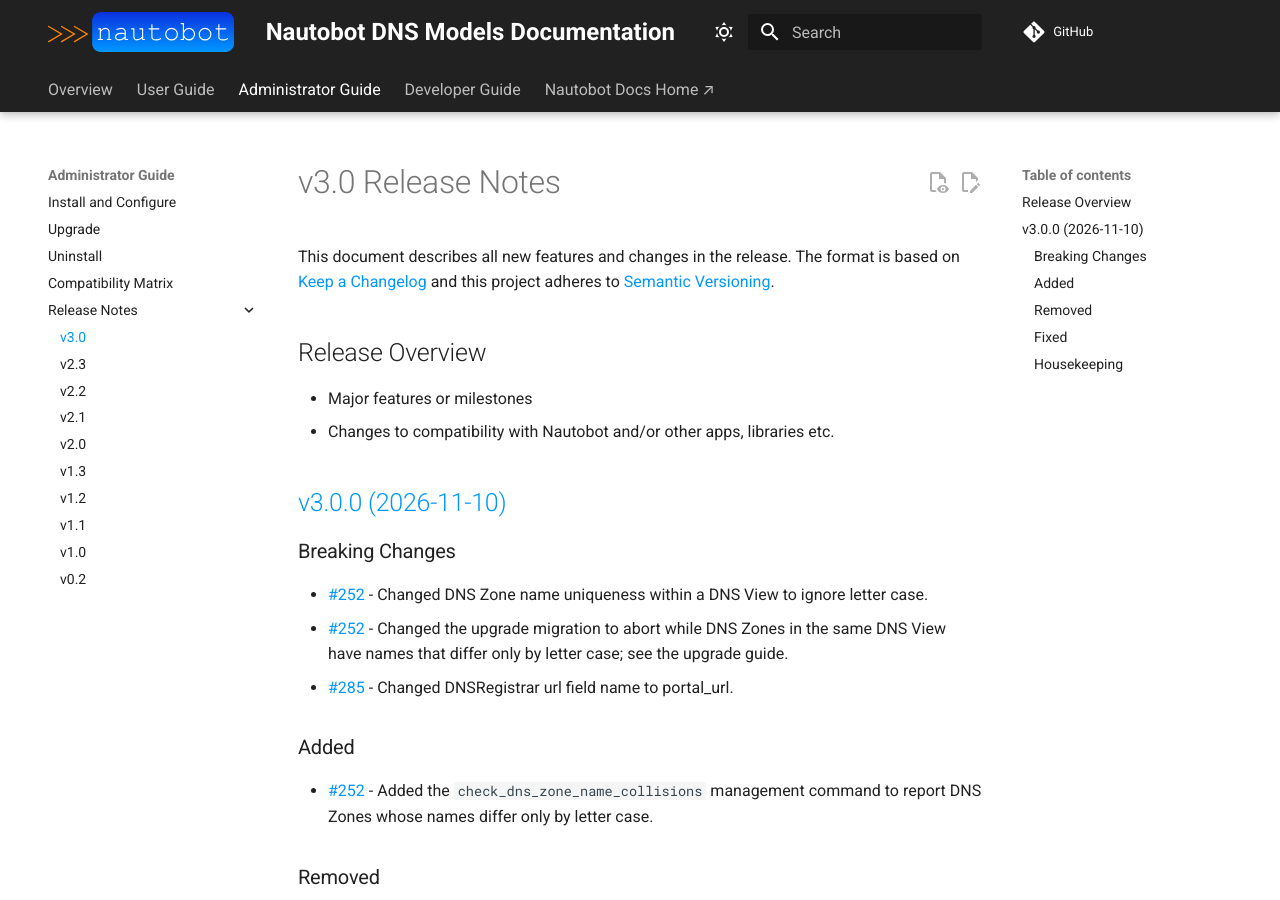
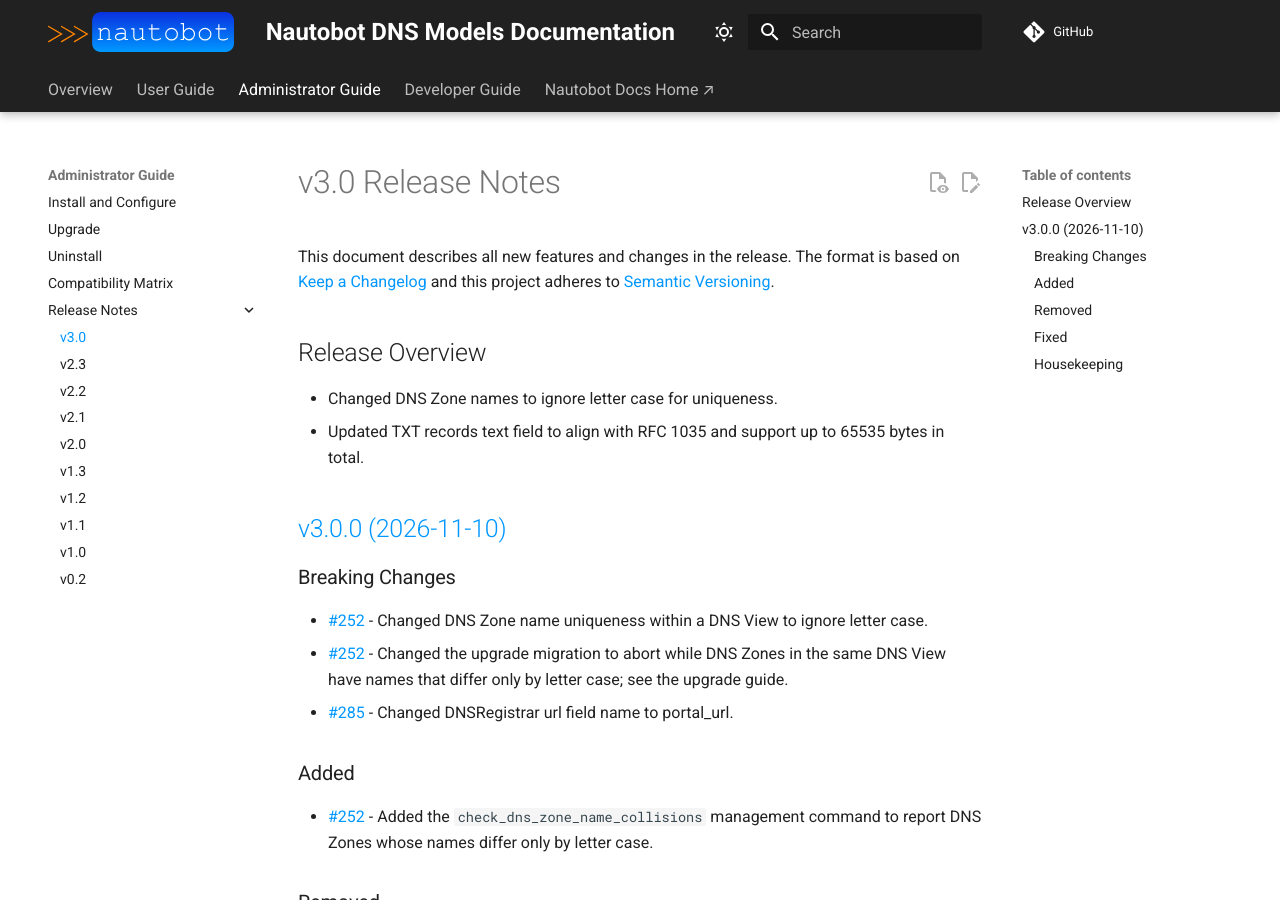
Before and after one commit to nautobot/nautobot-app-dns-models, an MkDocs documentation site: the page built from docs/admin/release_notes/version_3.0.md, in a window 1280 px wide and 900 px high. Built offline with MkDocs 1.6.1 and Material for MkDocs 9.7.7, drawn with Linux system fonts in a browser that asks for light colours; comment, search, counter and statistics services are not loaded.

Commit message:
Revise release notes for version 3.0
Updated release notes for version 3.0 to reflect new features and changes.

```diff
--- a/docs/admin/release_notes/version_3.0.md
+++ b/docs/admin/release_notes/version_3.0.md
@@ -4,8 +4,8 @@
 
 ## Release Overview
 
-- Major features or milestones
-- Changes to compatibility with Nautobot and/or other apps, libraries etc.
+- Changed DNS Zone names to ignore letter case for uniqueness.
+- Updated TXT records text field to align with RFC 1035 and support up to 65535 bytes in total.
 
 <!-- towncrier release notes start -->
 
```
